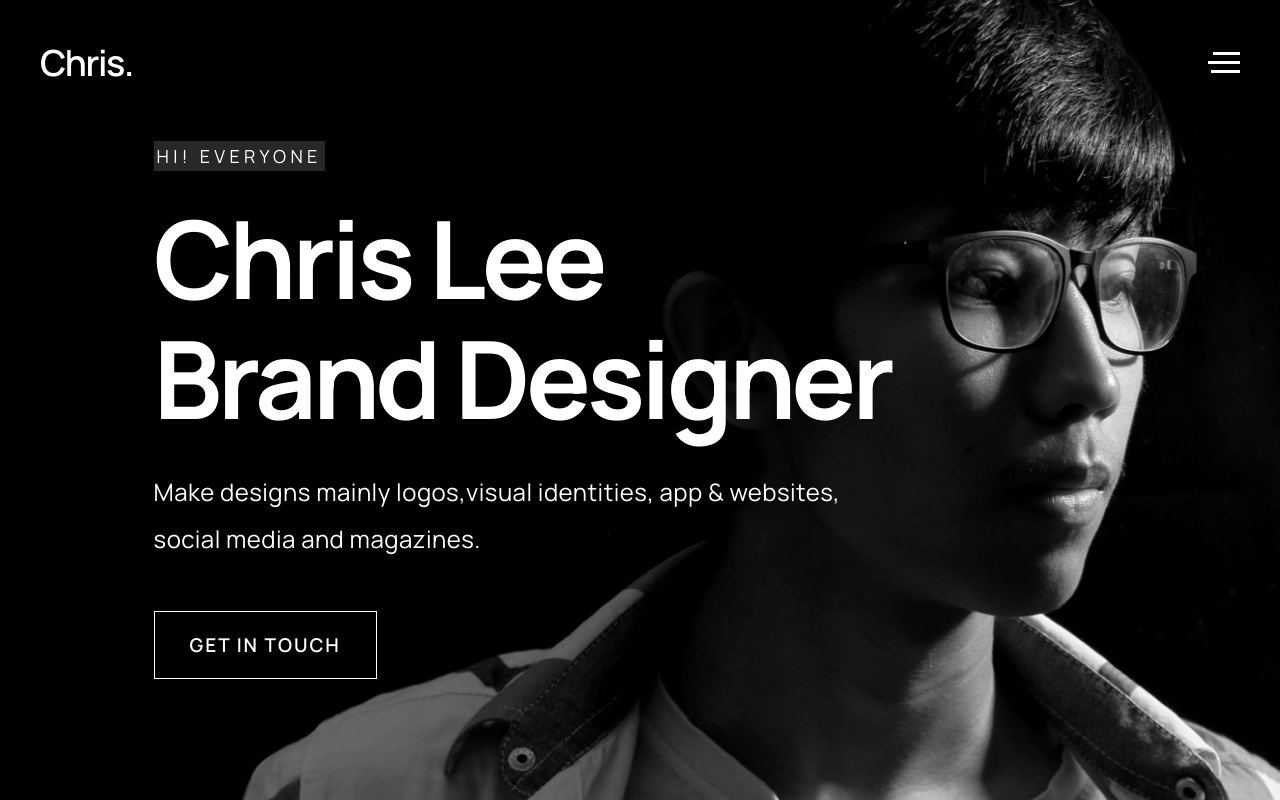
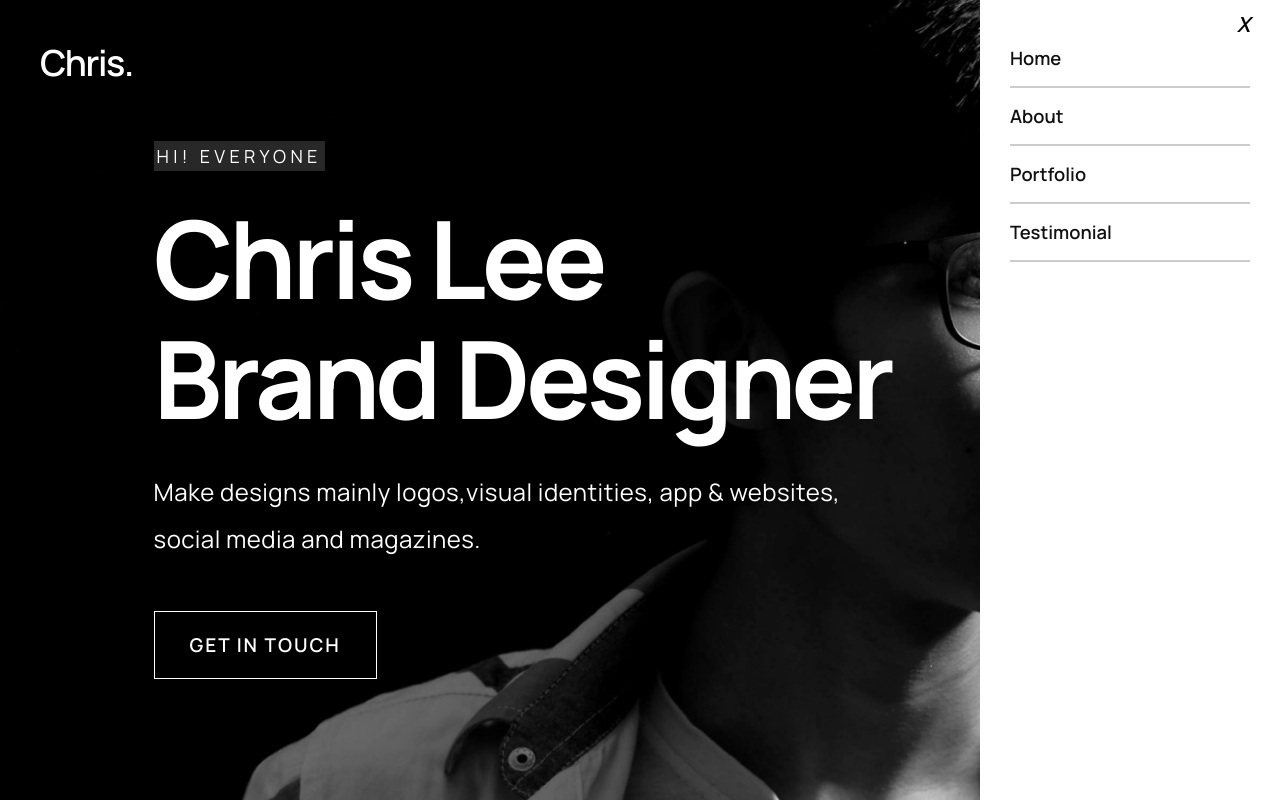
Before and after one commit to myoaung1234/Portfolio-web-design, a plain HTML site: page index.html in a window 1280 px wide. Both pictures are taken after a click on the picture 1224 px from the left and 62 px from the top of the page. Shown: the top 800 px of the page. Drawn offline with nearby package versions, Linux system fonts and the light colour scheme; a web font is replaced by a local one.

Commit message:
change navbar

```diff
--- a/index.html
+++ b/index.html
@@ -19,10 +19,27 @@
 </head>
 <body>
     <div class="container">
+
+
         <div class="nav">
             <h3>chris.</h3>
-            <img src="images/burger menu.png">
+            <img src="images/burger menu.png" id="openNav" onclick="openNavbar()">
         </div>
+
+        <div class="navbar">
+
+
+            <ul>
+                <li><a href="#">Home</a></li>
+                <li><a href="#about">About</a></li>
+                <li><a href="#portfolio">Portfolio</a></li>
+                <li><a href="#testmonial">Testimonial</a></li>
+            </ul>
+
+            <i id="closeNav" onclick="closeNavbar()">X</i>
+        </div>
+
+
         <div class="nav-text">
             <span>HI! EVERYONE</span>
             <h1>Chris Lee<br>Brand Designer</h1>
@@ -31,7 +48,7 @@
             <a href="#">get in touch</a>
         </div>
     </div>
-    <div class="about">
+    <div class="about" id="about">
         <h1>about</h1>
         <span>who am i</span>
         <div class="inner">
@@ -57,7 +74,7 @@
             </div>
         </div>
     </div>
-    <div class="portfolio">
+    <div class="portfolio" id="portfolio">
         <h1>PORTFOLIO</h1>
         <span>LATEST WORKS</span>
         <div class="image-cart">
@@ -168,7 +185,7 @@
         </div>
         <a href="#">view all blogs</a>
     </div>
-    <div class="testmonial">
+    <div class="testmonial" id="testmonial">
         <div class="col-1">
             <h1>TESTIMONIALS</h1>
             <span class="text">WHAT CLIENTS SAYS</span>
@@ -234,6 +251,24 @@
         integrity="sha512-bPs7Ae6pVvhOSiIcyUClR7/q2OAsRiovw4vAkX+zJbw3ShAeeqezq50RIIcIURq7Oa20rW2n2q+fyXBNcU9lrw=="
         crossorigin="anonymous" referrerpolicy="no-referrer"></script>
     <script>
+
+    let openNav = document.getElementById('openNav');
+    let closeNav = document.getElementById('closeNav');
+    let navbar = document.querySelector('.navbar');
+
+    function openNavbar() {
+        navbar.style.width = '300px';
+        closeNav.style.display = 'block';
+    }
+
+    function closeNavbar() {
+        navbar.style.width = '0px';
+        closeNav.style.display = 'none';
+    }
+
+
+
+
     $('.owl-carousel').owlCarousel({
         loop: true,
         margin: 10,
--- a/style.css
+++ b/style.css
@@ -14,7 +14,50 @@
     background-image: url(images/background.png);
     background-position: center;
     background-size: cover;
+    position: relative;
 }
+
+.navbar {
+    position: fixed;
+    background: #ffffff;
+    right: 0;
+    top: 0;
+    height: 100vh;
+    width: 0px;
+    transition: 0.3s ease-out;
+    box-sizing: border-box;
+    z-index: 999;
+
+}
+
+.navbar ul {
+    list-style: none;
+    padding: 30px;
+}
+
+.navbar ul li {
+    padding: 15px 0;
+    border-bottom: 2px solid rgba(1, 1, 1, 0.2);
+}
+
+.navbar #closeNav {
+    font-size: 1.3em;
+    font-weight: 600;
+    position: absolute;
+    top: 10px;
+    right: 30px;
+    cursor: pointer;
+    display: none;
+}
+
+.navbar ul li a {
+    text-decoration: none;
+    font-size: 1.15em;
+    color: #111111;
+    font-weight: 600;
+}
+
+
 
 .nav{
     padding: 40px 40px 60px;
@@ -722,6 +765,11 @@
         font-size: 18px;
         margin-bottom: 60px;
     }
+    .nav-text a{
+        font-weight: 600;
+        font-size: 15px;
+        padding: 15px 30px;
+    }
     .about{
         width: 100%;
         padding: 60px 40px;
```
